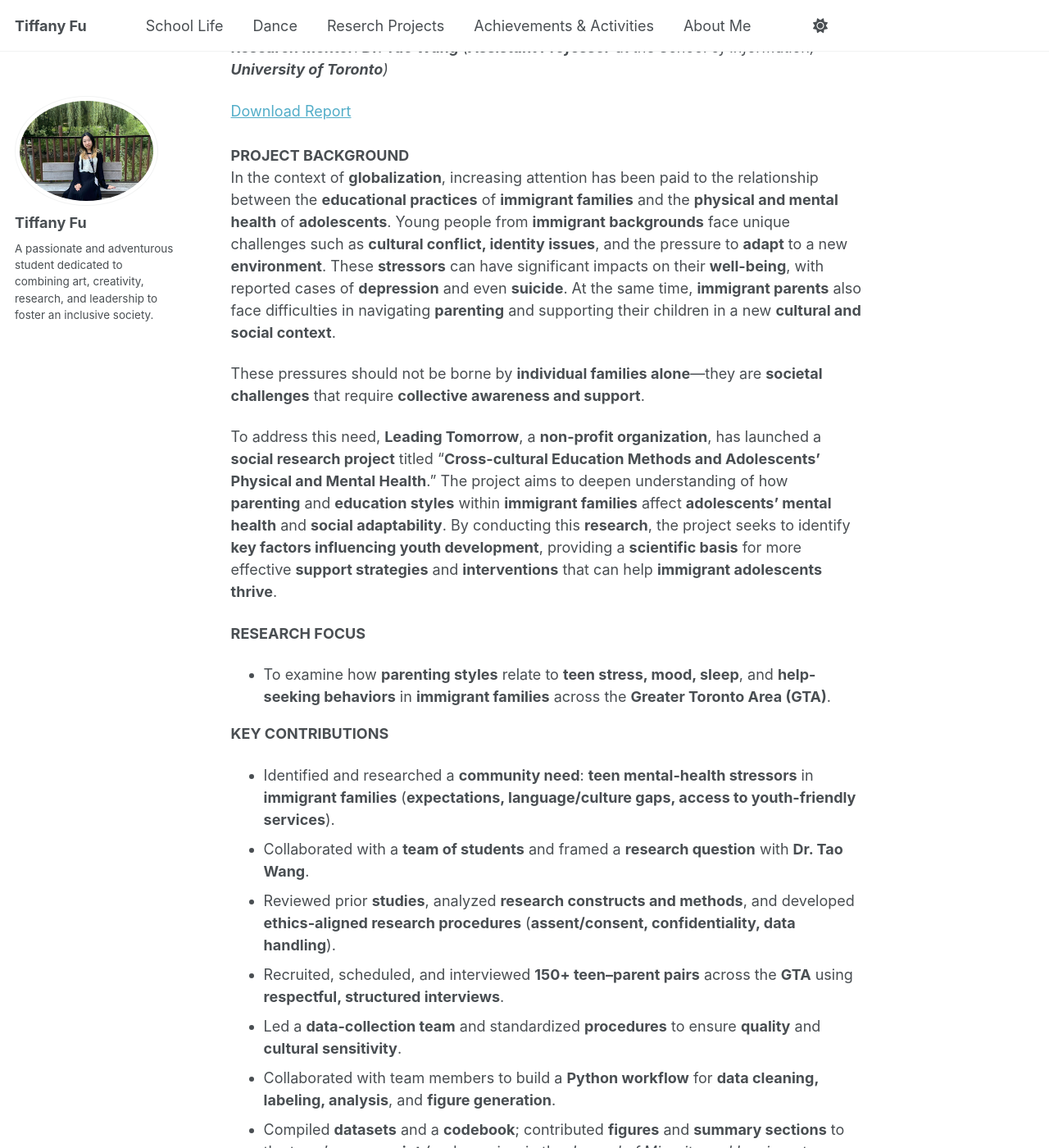
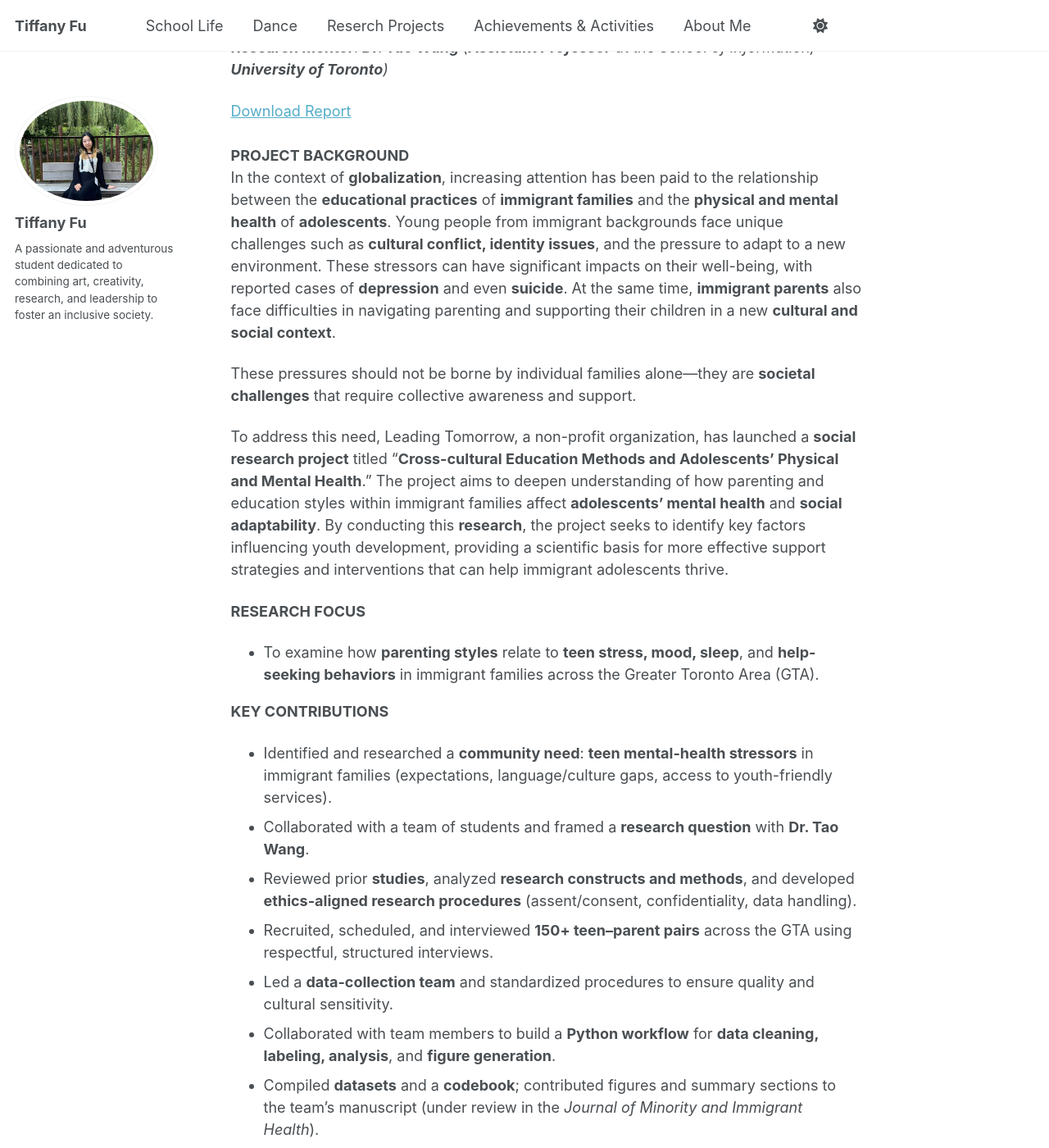
Before and after one commit to TiffanyJTFu/TiffanyTestWeb, a Jekyll site: the page built from _teaching/02-SocialScienceResearchProject.md, in a window 1280 px wide and 1400 px high, scrolled down 631 px. Shown: the whole window at 82% size. Built offline with Jekyll 4.4.1, drawn with Linux system fonts in a browser that asks for light colours; a script that is not in the unit is left out; some of the changed text lies outside the part shown.

Commit message:
Update 02-SocialScienceResearchProject.md

```diff
--- a/_teaching/02-SocialScienceResearchProject.md
+++ b/_teaching/02-SocialScienceResearchProject.md
@@ -11,25 +11,25 @@ paperurl3: 'https://www.tiffu.ca/files/AMH_PS_0608.pdf'
 
 <a href="https://www.tiffu.ca/files/AMH_PS_0608.pdf" target="_blank" rel="noopener noreferrer">Download Report</a>&nbsp;
 <br><br>**PROJECT BACKGROUND**
-<br>In the context of **globalization**, increasing attention has been paid to the relationship between the **educational practices** of **immigrant families** and the **physical and mental health** of **adolescents**. Young people from **immigrant backgrounds** face unique challenges such as **cultural conflict, identity issues**, and the pressure to **adapt** to a new **environment**. These **stressors** can have significant impacts on their **well-being**, with reported cases of **depression** and even **suicide**. At the same time, **immigrant parents** also face difficulties in navigating **parenting** and supporting their children in a new **cultural and social context**.
+<br>In the context of **globalization**, increasing attention has been paid to the relationship between the **educational practices** of **immigrant families** and the **physical and mental health** of **adolescents**. Young people from immigrant backgrounds face unique challenges such as **cultural conflict, identity issues**, and the pressure to adapt to a new environment. These stressors can have significant impacts on their well-being, with reported cases of **depression** and even **suicide**. At the same time, **immigrant parents** also face difficulties in navigating parenting and supporting their children in a new **cultural and social context**.
 
-These pressures should not be borne by **individual families alone**—they are **societal challenges** that require **collective awareness and support**.
+These pressures should not be borne by individual families alone—they are **societal challenges** that require collective awareness and support.
 
-To address this need, **Leading Tomorrow**, a **non-profit organization**, has launched a **social research project** titled “**Cross-cultural Education Methods and Adolescents’ Physical and Mental Health**.” The project aims to deepen understanding of how **parenting** and **education styles** within **immigrant families** affect **adolescents’ mental health** and **social adaptability**. By conducting this **research**, the project seeks to identify **key factors influencing youth development**, providing a **scientific basis** for more effective **support strategies** and **interventions** that can help **immigrant adolescents thrive**.
+To address this need, Leading Tomorrow, a non-profit organization, has launched a **social research project** titled “**Cross-cultural Education Methods and Adolescents’ Physical and Mental Health**.” The project aims to deepen understanding of how parenting and education styles within immigrant families affect **adolescents’ mental health** and **social adaptability**. By conducting this **research**, the project seeks to identify key factors influencing youth development, providing a scientific basis for more effective support strategies and interventions that can help immigrant adolescents thrive.
 
 **RESEARCH FOCUS**
-* To examine how **parenting styles** relate to **teen stress, mood, sleep**, and **help-seeking behaviors** in **immigrant families** across the **Greater Toronto Area (GTA)**.
+* To examine how **parenting styles** relate to **teen stress, mood, sleep**, and **help-seeking behaviors** in immigrant families across the Greater Toronto Area (GTA).
 
 **KEY CONTRIBUTIONS**
-* Identified and researched a **community need**: **teen mental-health stressors** in **immigrant families** (**expectations, language/culture gaps, access to youth-friendly services**).
-* Collaborated with a **team of students** and framed a **research question** with **Dr. Tao Wang**.
-* Reviewed prior **studies**, analyzed **research constructs and methods**, and developed **ethics-aligned research procedures** (**assent/consent, confidentiality, data handling**).
-* Recruited, scheduled, and interviewed **150+ teen–parent pairs** across the **GTA** using **respectful, structured interviews**.
-* Led a **data-collection team** and standardized **procedures** to ensure **quality** and **cultural sensitivity**.
+* Identified and researched a **community need**: **teen mental-health stressors** in immigrant families (expectations, language/culture gaps, access to youth-friendly services).
+* Collaborated with a team of students and framed a **research question** with **Dr. Tao Wang**.
+* Reviewed prior **studies**, analyzed **research constructs and methods**, and developed **ethics-aligned research procedures** (assent/consent, confidentiality, data handling).
+* Recruited, scheduled, and interviewed **150+ teen–parent pairs** across the GTA using respectful, structured interviews.
+* Led a **data-collection team** and standardized procedures to ensure quality and cultural sensitivity.
 * Collaborated with team members to build a **Python workflow** for **data cleaning, labeling, analysis**, and **figure generation**.
-* Compiled **datasets** and a **codebook**; contributed **figures** and **summary sections** to the team’s **manuscript** (under review in the *Journal of Minority and Immigrant Health*).
-* Prepared and delivered **presentations** summarizing **study purpose, methods, and results** for **academic and school audiences**.
-* Translated **findings** into **practical takeaways** for **schools and families** (**communication tips, routine-building, culturally aware supports**).
+* Compiled **datasets** and a **codebook**; contributed figures and summary sections to the team’s manuscript (under review in the *Journal of Minority and Immigrant Health*).
+* Prepared and delivered **presentations** summarizing **study purpose, methods, and results** for academic and school audiences.
+* Translated **findings** into **practical takeaways** for schools and families (communication tips, routine-building, culturally aware supports).
 * Earned a **Learning Dedication Award** for **leadership, persistence**, and continued **growth** in **psychology, sociology**, and the **social sciences**.
 
 **SKILLS DEVELOPED**
```
Also changed, not shown: other parts of _teaching/02-SocialScienceResearchProject.md (+0 -2 lines).
